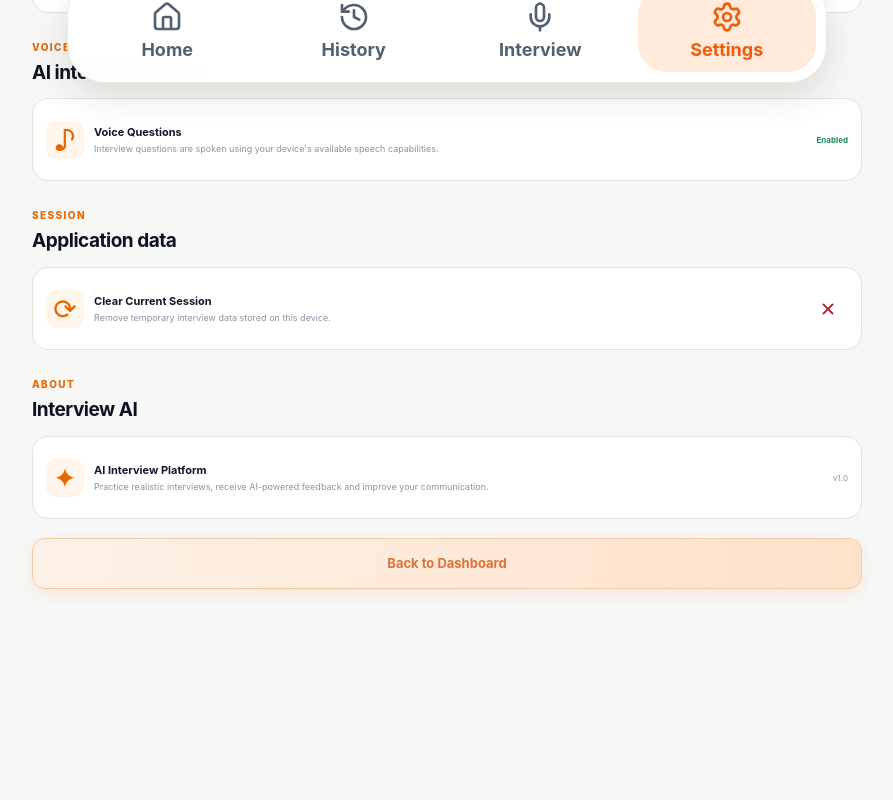
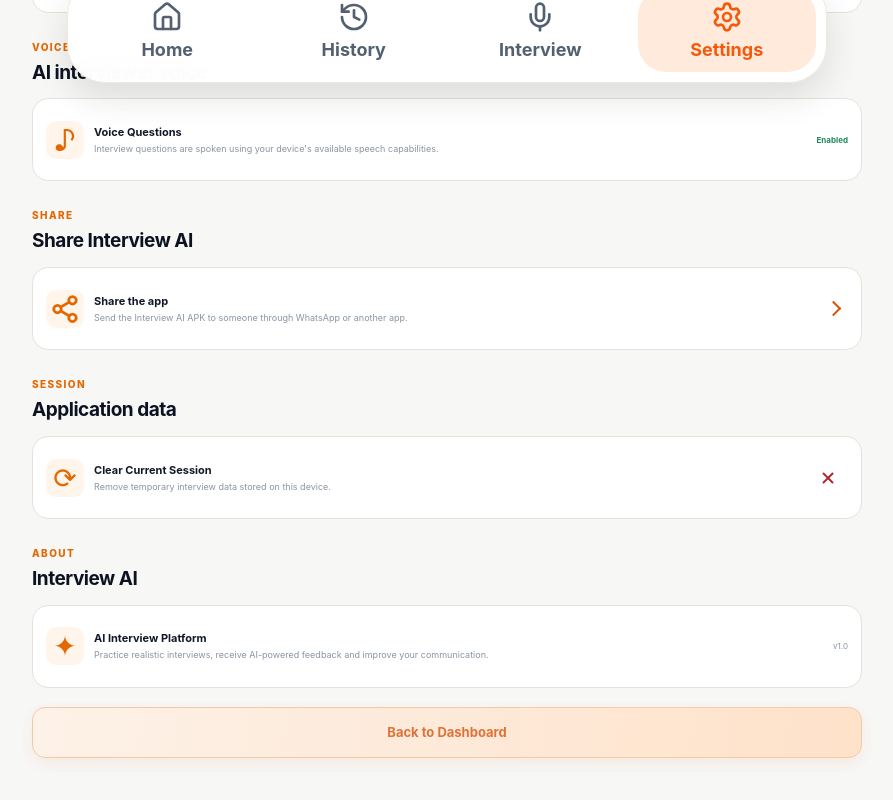
Before and after one commit to Taniya0310/interview-ai, a React (Vite) app in the folder frontend/: page /settings in a window 1280 px wide. Shown: the part 707-1507 px from the top of the page, without its empty margins (193-1086 px from the left). Before the commit the page ends 1416 px from the top, so only its background shows below. Built offline with nearby package versions, Linux system fonts and the light colour scheme; no server answers.

Commit message:
model download dialog clened

```diff
--- a/frontend/src/pages/SettingsPage.jsx
+++ b/frontend/src/pages/SettingsPage.jsx
@@ -1,5 +1,5 @@
 import { useNavigate } from "react-router-dom";
-import { X } from "lucide-react";
+import { X, Share2 } from "lucide-react";
 
 export default function SettingsPage() {
   const navigate = useNavigate();
@@ -11,7 +11,13 @@ export default function SettingsPage() {
 
     alert("Current interview session cleared.");
   }
-
+function handleShareApp() {
+  if (window.AndroidTTS?.shareApp) {
+    window.AndroidTTS.shareApp();
+  } else {
+    alert("App sharing is available in the Android app.");
+  }
+}
   return (
     <main className="mobile-page settings-page">
       {/* Header */}
@@ -197,7 +203,44 @@ export default function SettingsPage() {
           </div>
         </div>
       </section>
+{/* Share App */}
+<section className="settings-section">
+  <div className="section-heading">
+    <div>
+      <span className="eyebrow">
+        SHARE
+      </span>
 
+      <h2>Share Interview AI</h2>
+    </div>
+  </div>
+
+  <div className="settings-card">
+    <div className="settings-item">
+      <div className="settings-icon">
+        <Share2 size={20} />
+      </div>
+
+      <div className="settings-content">
+        <h3>Share the app</h3>
+
+        <p>
+          Send the Interview AI APK to someone
+          through WhatsApp or another app.
+        </p>
+      </div>
+
+      <button
+        type="button"
+        className="settings-action"
+        onClick={handleShareApp}
+        aria-label="Share app"
+      >
+        →
+      </button>
+    </div>
+  </div>
+</section>
       {/* Session */}
       <section className="settings-section">
         <div className="section-heading">
```
Also changed, not shown: 9 other files (tests, documents, lock files or other folders).
